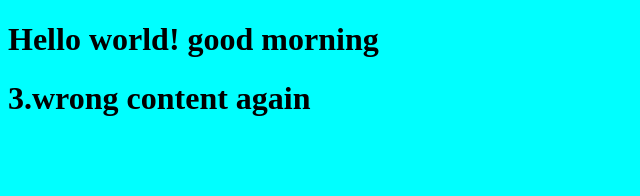
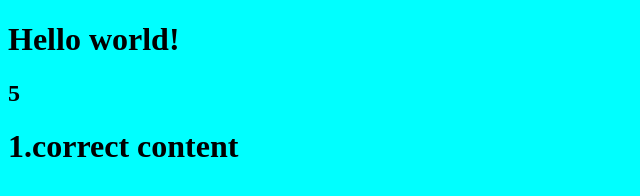
Before and after one commit to Moulithar/basics-html-css, a plain HTML site: page index.html in a window 1280 px wide. Shown: the whole page, without its empty margins (0-640 px from the left). Drawn offline with Linux system fonts and the light colour scheme.

Commit message:
Revert "wrong content"
This reverts commit 02b36dc8ab994b4c3f734c1963b2eede94bdd856.

```diff
--- a/index.html
+++ b/index.html
@@ -7,9 +7,9 @@
     <title>Document</title>
   </head>
   <body>
-    <h1>Hello world! good morning</h1>
-    <!-- <h2 id="count-el">0</h2> -->
-   <h1>3.wrong content again</h1>
+    <h1>Hello world!</h1>
+    <h2 id="count-el">0</h2>
+   <h1>1.correct content</h1>
   </body>
   <script src="./script.js"></script>
 </html>
```
